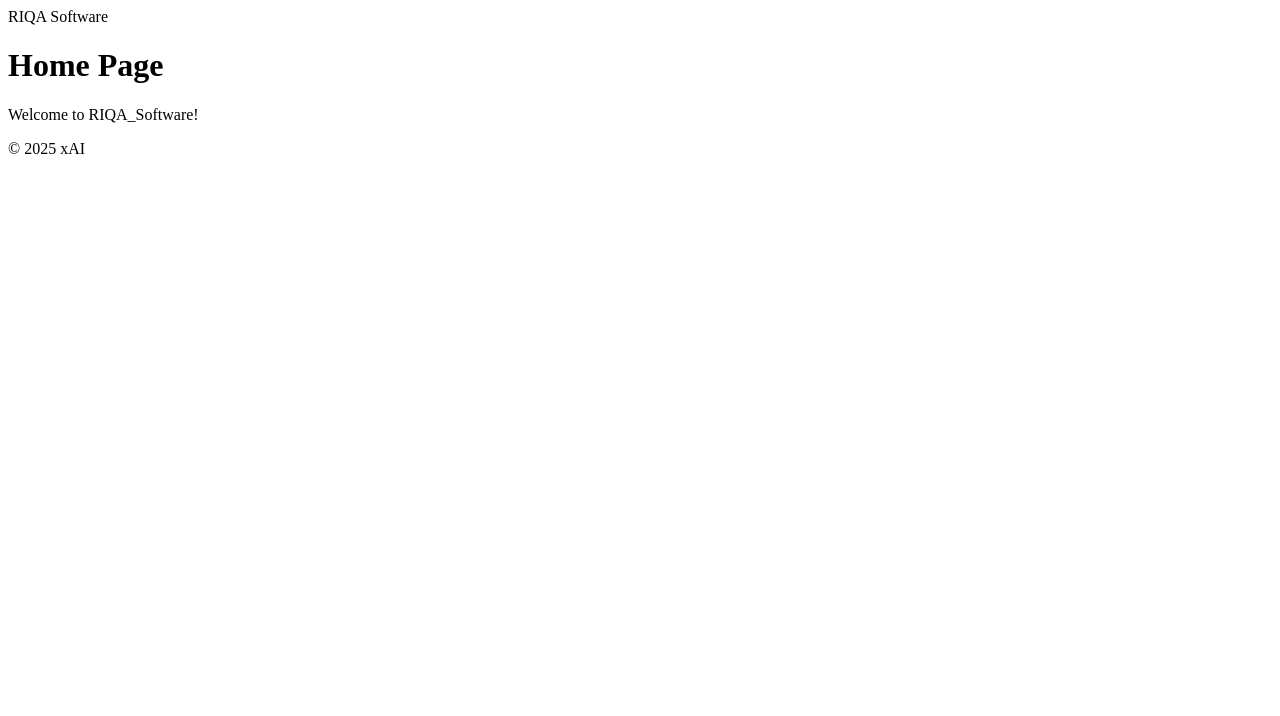
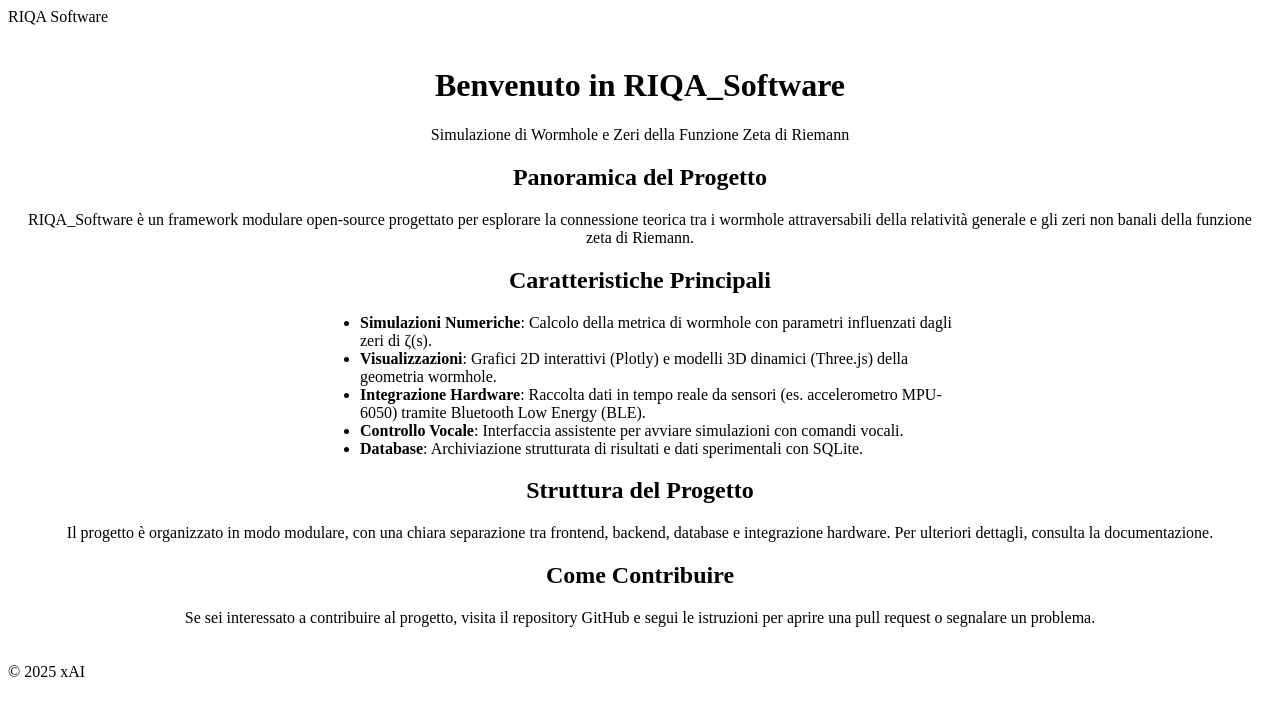
Before and after one commit to TeknologyGroup/RIQA_Software, a React (Create React App) app in the folder frontend/: page / in a window 1280 px wide. Shown: the top 716 px of the page. Built offline with nearby package versions, Linux system fonts and the light colour scheme; the HTML template or start-up script is replaced by a standard one.

Commit message:
Update Home.js

```diff
--- a/frontend/src/pages/Home.js
+++ b/frontend/src/pages/Home.js
@@ -1,12 +1,36 @@
 import React from 'react';
 
-const Home = () => {
+function Home() {
   return (
-    <div>
-      <h1>Home Page</h1>
-      <p>Welcome to RIQA_Software!</p>
+    <div style={{ padding: '20px', textAlign: 'center' }}>
+      <h1>Benvenuto in RIQA_Software</h1>
+      <p>Simulazione di Wormhole e Zeri della Funzione Zeta di Riemann</p>
+
+      <h2>Panoramica del Progetto</h2>
+      <p>
+        RIQA_Software è un framework modulare open-source progettato per esplorare la connessione teorica tra i wormhole attraversabili della relatività generale e gli zeri non banali della funzione zeta di Riemann.
+      </p>
+
+      <h2>Caratteristiche Principali</h2>
+      <ul style={{ textAlign: 'left', margin: '0 auto', maxWidth: '600px' }}>
+        <li><strong>Simulazioni Numeriche</strong>: Calcolo della metrica di wormhole con parametri influenzati dagli zeri di ζ(s).</li>
+        <li><strong>Visualizzazioni</strong>: Grafici 2D interattivi (Plotly) e modelli 3D dinamici (Three.js) della geometria wormhole.</li>
+        <li><strong>Integrazione Hardware</strong>: Raccolta dati in tempo reale da sensori (es. accelerometro MPU-6050) tramite Bluetooth Low Energy (BLE).</li>
+        <li><strong>Controllo Vocale</strong>: Interfaccia assistente per avviare simulazioni con comandi vocali.</li>
+        <li><strong>Database</strong>: Archiviazione strutturata di risultati e dati sperimentali con SQLite.</li>
+      </ul>
+
+      <h2>Struttura del Progetto</h2>
+      <p>
+        Il progetto è organizzato in modo modulare, con una chiara separazione tra frontend, backend, database e integrazione hardware. Per ulteriori dettagli, consulta la documentazione.
+      </p>
+
+      <h2>Come Contribuire</h2>
+      <p>
+        Se sei interessato a contribuire al progetto, visita il repository GitHub e segui le istruzioni per aprire una pull request o segnalare un problema.
+      </p>
     </div>
   );
-};
+}
 
 export default Home;
```
